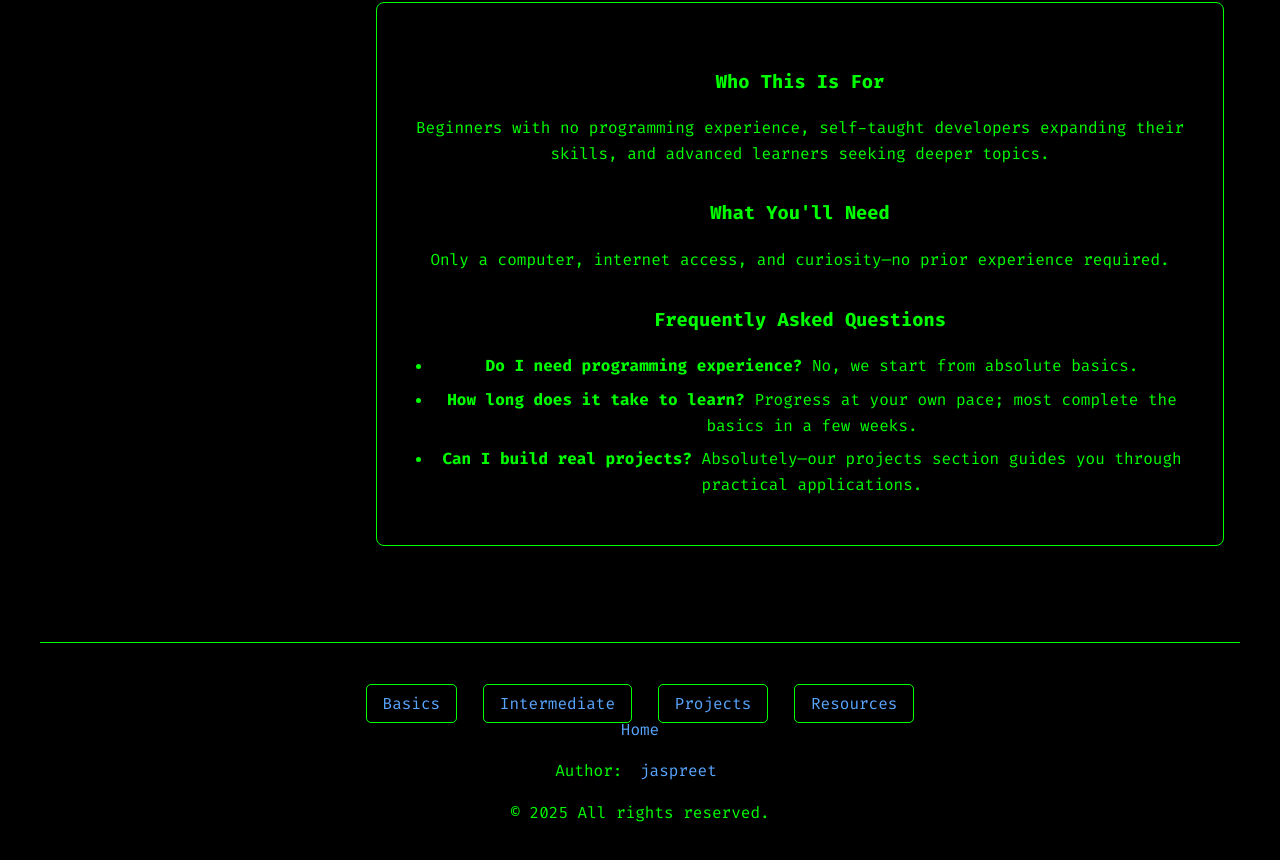
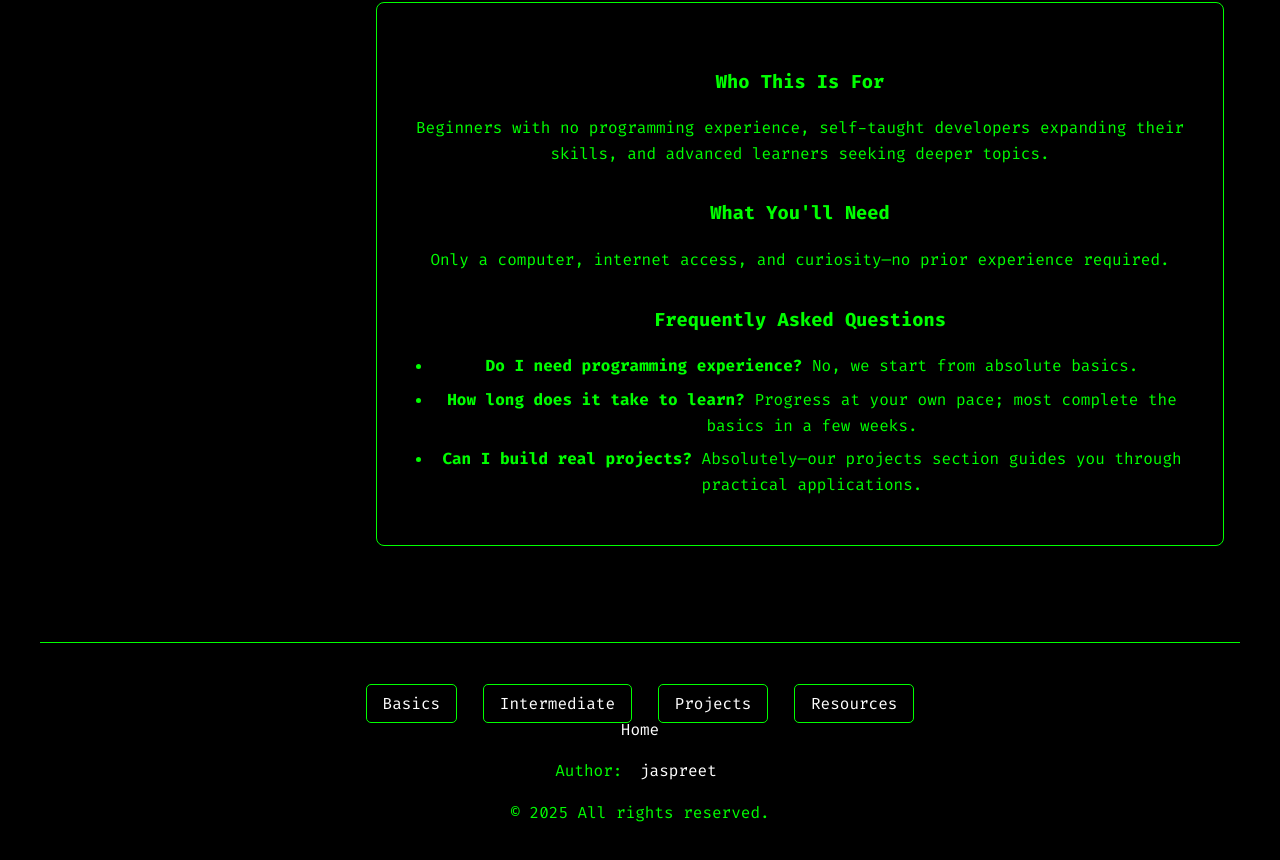
Before and after one commit to jjaspreetsingh/learn-python, a website: page index.html in a window 1280 px wide. Shown: the part 3480-4340 px from the top of the page. Drawn offline with Linux system fonts and the light colour scheme.

Commit message:
Change footer links color to white

```diff
--- a/styles.css
+++ b/styles.css
@@ -172,7 +172,7 @@ footer {
 }
 
 .footer-content a {
-    color: #58a6ff;
+    color: #ffffff;
     text-decoration: none;
     margin: 0 0.5rem;
 }
```
